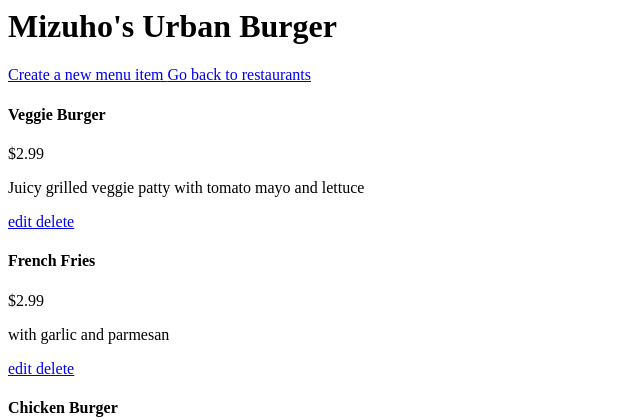
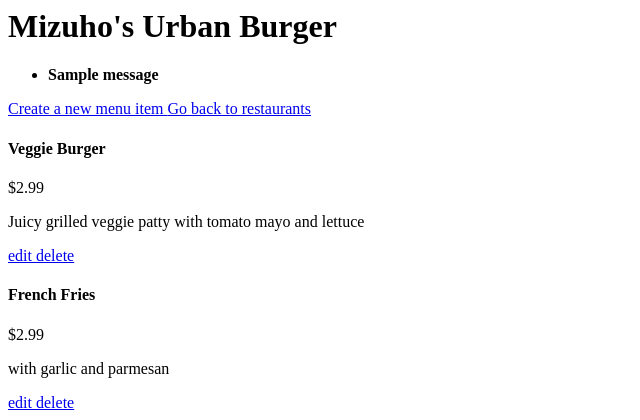
Before and after one commit to momotofu/create-a-menu, a Flask app: page /restaurants/2/ in a window 1280 px wide. Shown: the top 420 px of the page, without its empty margins (0-640 px from the left). Run offline with Flask 2, Linux system fonts and the light colour scheme; one stand-in notice (Sample message) is shown.

Commit message:
added flashing for created menu items

```diff
--- a/project.py
+++ b/project.py
@@ -1,4 +1,4 @@
-from flask import Flask, request, redirect, render_template, url_for
+from flask import Flask, request, redirect, render_template, url_for, flash
 app = Flask(__name__)
 
 from sqlalchemy import create_engine
--- a/templates/menu.html
+++ b/templates/menu.html
@@ -5,6 +5,18 @@
   </head>
   <body>
     <h1>{{ restaurant.name }}</h1>
+
+    {% with messages = get_flashed_messages() %}
+    {% if messages %}
+
+    <ul>
+    {% for message in messages %}
+      <li><strong>{{message}}</strong></li>
+      {% endfor %}
+    </ul>
+    {% endif %}
+    {% endwith %}
+
     <a href={{ url_for('newMenuItem', restaurant_id=restaurant.id) }}>
       Create a new menu item
     </a>
```
Also changed, not shown: restaurantmenu.db.
